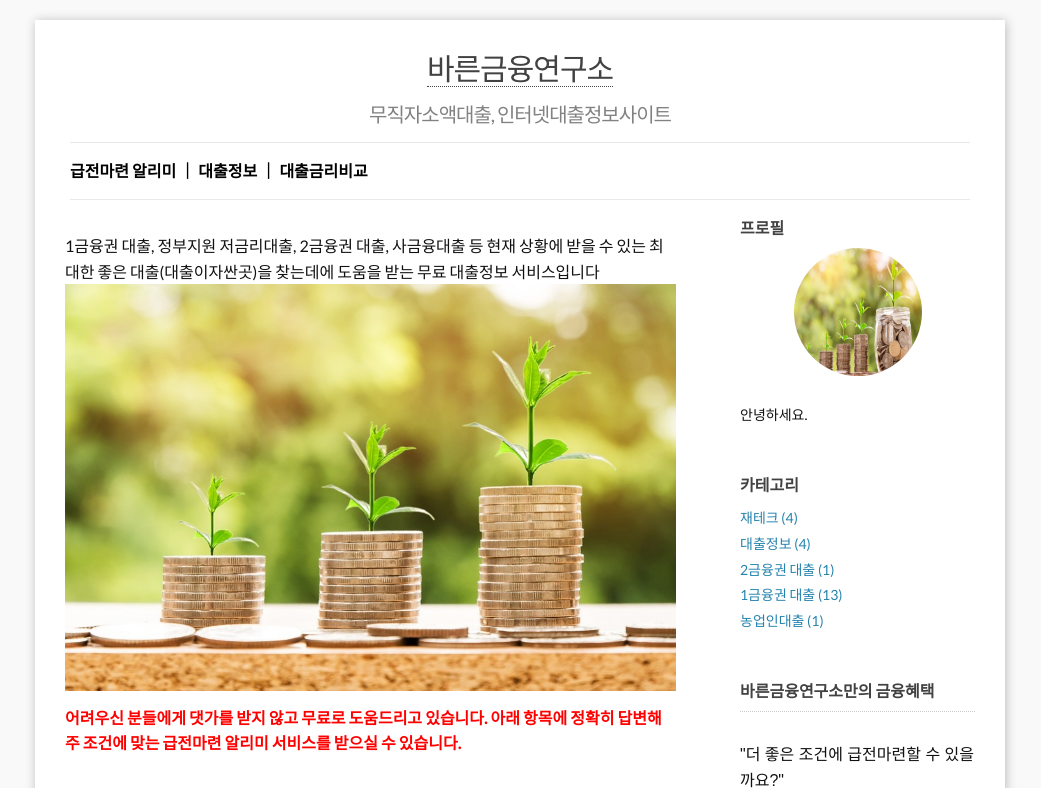
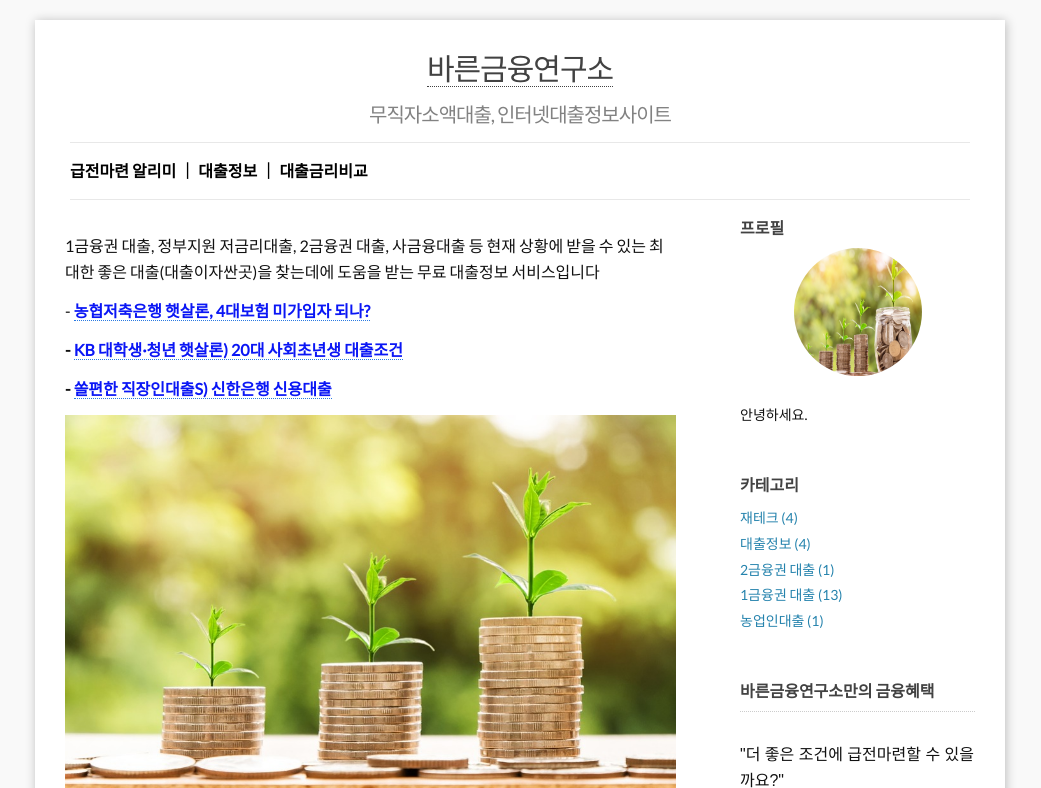
Before and after one commit to leevra/finance, a Jekyll site: the page built from 급전마련-알리미.md, in a window 1280 px wide and 900 px high, cut to the strip 0-788 px from the top of the window. Shown: the whole strip, without its empty margins (120-1161 px from the left). Built offline with Jekyll 4.4.1, drawn with Linux system fonts in a browser that asks for light colours.

Commit message:
Update 급전마련-알리미.md

```diff
--- a/급전마련-알리미.md
+++ b/급전마련-알리미.md
@@ -4,6 +4,8 @@
 permalink: /급전마련-알리미
 ---
 1금융권 대출, 정부지원 저금리대출, 2금융권 대출, 사금융대출 등 현재 상황에 받을 수 있는 최대한 좋은 대출(대출이자싼곳)을 찾는데에 도움을 받는 무료 대출정보 서비스입니다
+<p>-<strong> </strong><a href="https://finance.leeseungju.com/nh-%EB%86%8D%ED%98%91%EC%A0%80%EC%B6%95%EC%9D%80%ED%96%89-%ED%96%87%EC%82%B4%EB%A1%A0-4%EB%8C%80%EB%B3%B4%ED%97%98-%EB%AF%B8%EA%B0%80%EC%9E%85%EC%9E%90-%EA%B0%80%EB%8A%A5%ED%95%A0%EA%B9%8C" target="_self"><strong><span style="color: rgb(10, 22, 245);">농협저축은행 햇살론, 4대보험 미가입자 되나?</span></strong></a></p><p><strong>- <a href="https://finance.leeseungju.com/kb-%EB%8C%80%ED%95%99%EC%83%9D-%EC%B2%AD%EB%85%84-%ED%96%87%EC%82%B4%EB%A1%A0-20%EB%8C%80-%EC%82%AC%ED%9A%8C%EC%B4%88%EB%85%84%EC%83%9D-%EC%A0%84%EC%9A%A9-%EA%B5%AD%EB%AF%BC%EC%9D%80%ED%96%89" target="_self"><span style="color: rgb(10, 22, 245);">KB 대학생·청년 햇살론) 20대 사회초년생 대출조건</span></a></strong></p><p><strong>- <a href="https://finance.leeseungju.com/%EC%8F%A0%ED%8E%B8%ED%95%9C-%EC%A7%81%EC%9E%A5%EC%9D%B8%EB%8C%80%EC%B6%9Cs-%EC%8B%A0%ED%95%9C%EC%9D%80%ED%96%89-%EC%8B%A0%EC%9A%A9%EB%8C%80%EC%B6%9C-1%EC%96%B55%EC%B2%9C-%ED%95%9C%EB%8F%84-%EC%83%81" target="_self"><span style="color: rgb(10, 22, 245);">쏠편한 직장인대출S) 신한은행 신용대출</span></a>&nbsp;</strong></p>
+
 <img class="alignnone size-full wp-image-519" src="/images/leeseungju_com_20180516_003450.jpg" alt="" width="100%" height="100%" />
 
 <span style="color: #ff0000;"><strong>어려우신 분들에게 댓가를 받지 않고 무료로 도움드리고 있습니다. 아래 항목에 정확히 답변해주 조건에 맞는 급전마련 알리미 서비스를 받으실 수 있습니다.</strong></span>
```
